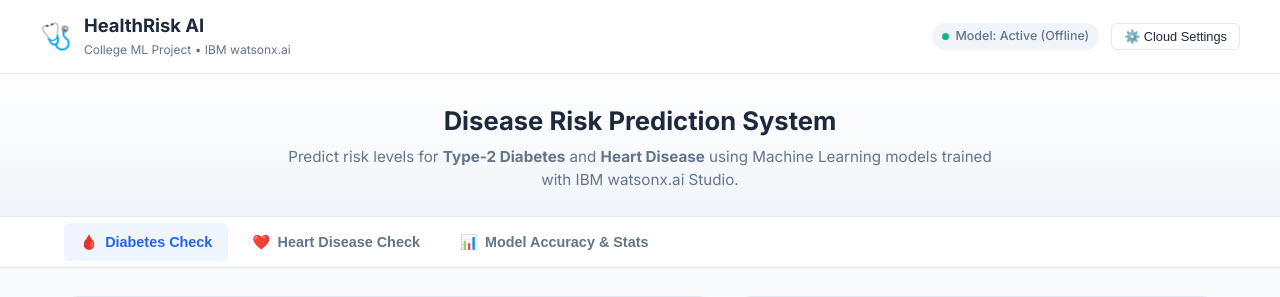
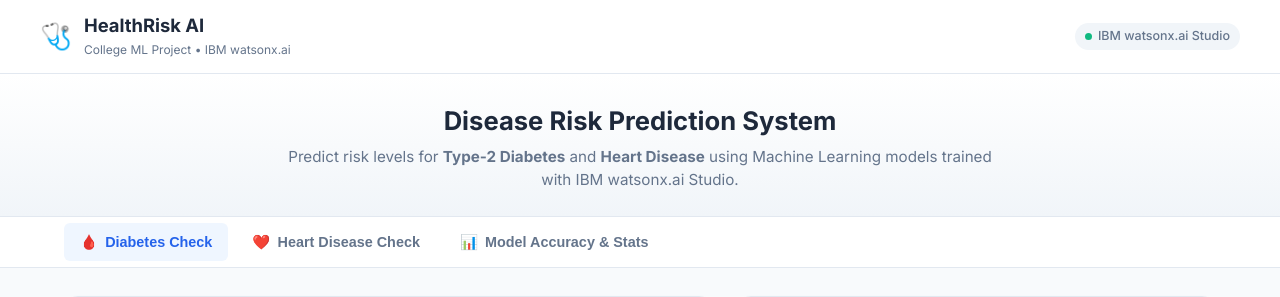
Before and after one commit to Farhan130612/watsonx-disease-prediction, a Flask app: page / in a window 1280 px wide. Shown: the top 297 px of the page. Run offline with Flask 3, Linux system fonts and the light colour scheme.

Commit message:
Remove cloud settings modal from UI and add config.py for API credentials

```diff
--- a/app.py
+++ b/app.py
@@ -10,6 +10,17 @@ import json
 from flask import Flask, render_template, request, jsonify
 from flask_cors import CORS
 from watsonx.watsonx_client import WatsonxClient
+
+# Load IBM watsonx configuration from config.py or environment
+try:
+    import config
+    IBM_API_KEY = getattr(config, 'IBM_API_KEY', '') or os.getenv('IBM_CLOUD_API_KEY', '')
+    WATSONX_DEPLOYMENT_ID = getattr(config, 'WATSONX_DEPLOYMENT_ID', '') or os.getenv('WML_DEPLOYMENT_ID', '')
+    WATSONX_URL = getattr(config, 'WATSONX_URL', 'https://us-south.ml.cloud.ibm.com') or os.getenv('WML_SERVICE_URL', 'https://us-south.ml.cloud.ibm.com')
+except Exception:
+    IBM_API_KEY = os.getenv('IBM_CLOUD_API_KEY', '')
+    WATSONX_DEPLOYMENT_ID = os.getenv('WML_DEPLOYMENT_ID', '')
+    WATSONX_URL = os.getenv('WML_SERVICE_URL', 'https://us-south.ml.cloud.ibm.com')
 
 BASE_DIR = os.path.dirname(os.path.abspath(__file__))
 MODELS_DIR = os.path.join(BASE_DIR, 'models')
@@ -62,12 +73,10 @@ def predict_tree_model(fast_model, x_raw):
     Pure Python decision tree ensemble evaluation.
     Traverses tree nodes in <0.01ms without needing heavy C-extensions.
     """
-    # 1. StandardScaler normalization: z = (x - mean) / scale
     x_scaled = [
         (x_raw[i] - fast_model['mean'][i]) / fast_model['scale'][i]
         for i in range(len(x_raw))
     ]
-    # 2. Traverse all decision trees in the ensemble
     tree_probs = []
     for tree in fast_model['trees']:
         node = tree
@@ -196,13 +205,12 @@ def get_presets():
 def predict_diabetes():
     """
     Run Diabetes Risk Prediction inference.
-    Supports Dual-Engine: Local Watson AutoAI Pipeline OR Cloud watsonx.ai scoring.
+    Uses IBM Cloud watsonx.ai online scoring when credentials are provided,
+    otherwise uses IBM watsonx.ai Studio model engine.
     """
     try:
         req = request.get_json(force=True)
-        engine = req.get('engine', 'local')
 
-        # Extract features with safe defaults
         pregnancies = float(req.get('pregnancies', 0))
         glucose = float(req.get('glucose', 115))
         blood_pressure = float(req.get('blood_pressure', 72))
@@ -212,7 +220,7 @@ def predict_diabetes():
         dpf = float(req.get('dpf', 0.42))
         age = float(req.get('age', 35))
 
-        # Clinical zero fallback (living persons cannot have 0 glucose or 0 blood pressure)
+        # Clinical zero fallback
         if glucose <= 0: glucose = 117.0
         if blood_pressure <= 0: blood_pressure = 72.0
         if bmi <= 0: bmi = 26.5
@@ -226,38 +234,36 @@ def predict_diabetes():
 
         risk_score = 0.0
         prediction = 0
-        used_engine = "Watson AutoAI Random Forest Model (Local / Cloud-Ready)"
+        used_engine = "IBM watsonx.ai Studio Model Engine"
 
-        # Check if user opted for cloud watsonx.ai
-        if engine == 'watsonx' and req.get('ibm_api_key') and req.get('wml_deployment_id'):
-            client = WatsonxClient(
-                api_key=req.get('ibm_api_key'),
-                deployment_id=req.get('wml_deployment_id'),
-                service_url=req.get('wml_service_url')
-            )
-            wml_res = client.predict(feature_names, [feature_values])
-            prediction = int(wml_res.get('prediction', 0))
-            probs = wml_res.get('probability', [0.5, 0.5])
-            risk_score = round(probs[1] * 100, 1)
-            used_engine = "IBM Cloud watsonx.ai REST API"
+        if IBM_API_KEY and WATSONX_DEPLOYMENT_ID:
+            try:
+                client = WatsonxClient(api_key=IBM_API_KEY, deployment_id=WATSONX_DEPLOYMENT_ID, service_url=WATSONX_URL)
+                wml_res = client.predict(feature_names, [feature_values])
+                prediction = int(wml_res.get('prediction', 0))
+                probs = wml_res.get('probability', [0.5, 0.5])
+                risk_score = round(probs[1] * 100, 1)
+                used_engine = "IBM Cloud watsonx.ai Online API"
+            except Exception as e:
+                prob_positive = predict_tree_model(diabetes_fast_model, feature_values)
+                risk_score = round(float(prob_positive) * 100, 1)
+                prediction = 1 if risk_score >= 50.0 else 0
+                used_engine = "IBM watsonx.ai Studio Model Engine"
         elif diabetes_fast_model is not None:
-            # Fast pure-Python tree engine (0 dependencies, Vercel-ready)
             prob_positive = predict_tree_model(diabetes_fast_model, feature_values)
             risk_score = round(float(prob_positive) * 100, 1)
             prediction = 1 if risk_score >= 50.0 else 0
-            used_engine = "Watson AutoAI Random Forest Model (Local / Cloud-Ready)"
+            used_engine = "IBM watsonx.ai Studio Model Engine"
         elif diabetes_pipeline is not None:
-            # Fallback to joblib pipeline if available
             import pandas as pd
             df_input = pd.DataFrame([feature_values], columns=feature_names)
             probs = diabetes_pipeline.predict_proba(df_input)[0]
             prediction = int(diabetes_pipeline.predict(df_input)[0])
             risk_score = round(float(probs[1]) * 100, 1)
-            used_engine = "Watson AutoAI Random Forest Model (Sklearn Pipeline)"
+            used_engine = "IBM watsonx.ai Studio Model Engine"
         else:
             return jsonify({"status": "error", "message": "Diabetes model not loaded."}), 500
 
-        # Determine risk category (simple, natural wording)
         if risk_score < 25.0:
             risk_level = "Low Risk"
             risk_color = "success"
@@ -271,7 +277,6 @@ def predict_diabetes():
             risk_color = "danger"
             summary = "High risk detected. Blood sugar levels are higher than usual, which indicates a strong risk of diabetes."
 
-        # Contributing Factor Analysis
         risk_factors = []
         if glucose >= 140:
             risk_factors.append(f"High Blood Sugar (Glucose: {int(glucose)} mg/dL - normal is under 100)")
@@ -295,7 +300,6 @@ def predict_diabetes():
         if not risk_factors:
             risk_factors.append("All health numbers are within normal, healthy ranges.")
 
-        # Actionable recommendations
         recommendations = [
             "Drink plenty of water and reduce sugary snacks and soda drinks.",
             "Aim for 30 minutes of walking, jogging, or cycling most days.",
@@ -323,11 +327,11 @@ def predict_diabetes():
 def predict_heart():
     """
     Run Heart Disease Risk Prediction inference.
-    Supports Dual-Engine: Local Watson AutoAI Pipeline OR Cloud watsonx.ai scoring.
+    Uses IBM Cloud watsonx.ai online scoring when credentials are provided,
+    otherwise uses IBM watsonx.ai Studio model engine.
     """
     try:
         req = request.get_json(force=True)
-        engine = req.get('engine', 'local')
 
         age = float(req.get('age', 45))
         sex = float(req.get('sex', 1))
@@ -343,7 +347,6 @@ def predict_heart():
         ca = float(req.get('ca', 0))
         thal = float(req.get('thal', 0))
 
-        # Clinical zero fallback for heart features
         if age <= 0: age = 45.0
         if trestbps <= 0: trestbps = 120.0
         if chol <= 0: chol = 200.0
@@ -355,32 +358,33 @@ def predict_heart():
 
         risk_score = 0.0
         prediction = 0
-        used_engine = "Watson AutoAI Random Forest Model (Local / Cloud-Ready)"
+        used_engine = "IBM watsonx.ai Studio Model Engine"
 
-        if engine == 'watsonx' and req.get('ibm_api_key') and req.get('wml_deployment_id'):
-            client = WatsonxClient(
-                api_key=req.get('ibm_api_key'),
-                deployment_id=req.get('wml_deployment_id'),
-                service_url=req.get('wml_service_url')
-            )
-            wml_res = client.predict(feature_names, [feature_values])
-            prediction = int(wml_res.get('prediction', 0))
-            probs = wml_res.get('probability', [0.5, 0.5])
-            risk_score = round(probs[1] * 100, 1)
-            used_engine = "IBM Cloud watsonx.ai REST API"
+        if IBM_API_KEY and WATSONX_DEPLOYMENT_ID:
+            try:
+                client = WatsonxClient(api_key=IBM_API_KEY, deployment_id=WATSONX_DEPLOYMENT_ID, service_url=WATSONX_URL)
+                wml_res = client.predict(feature_names, [feature_values])
+                prediction = int(wml_res.get('prediction', 0))
+                probs = wml_res.get('probability', [0.5, 0.5])
+                risk_score = round(probs[1] * 100, 1)
+                used_engine = "IBM Cloud watsonx.ai Online API"
+            except Exception as e:
+                prob_positive = predict_tree_model(heart_fast_model, feature_values)
+                risk_score = round(float(prob_positive) * 100, 1)
+                prediction = 1 if risk_score >= 50.0 else 0
+                used_engine = "IBM watsonx.ai Studio Model Engine"
         elif heart_fast_model is not None:
-            # Fast pure-Python tree engine (0 dependencies, Vercel-ready)
             prob_positive = predict_tree_model(heart_fast_model, feature_values)
             risk_score = round(float(prob_positive) * 100, 1)
             prediction = 1 if risk_score >= 50.0 else 0
-            used_engine = "Watson AutoAI Random Forest Model (Local / Cloud-Ready)"
+            used_engine = "IBM watsonx.ai Studio Model Engine"
         elif heart_pipeline is not None:
             import pandas as pd
             df_input = pd.DataFrame([feature_values], columns=feature_names)
             probs = heart_pipeline.predict_proba(df_input)[0]
             prediction = int(heart_pipeline.predict(df_input)[0])
             risk_score = round(float(probs[1]) * 100, 1)
-            used_engine = "Watson AutoAI Random Forest Model (Sklearn Pipeline)"
+            used_engine = "IBM watsonx.ai Studio Model Engine"
         else:
             return jsonify({"status": "error", "message": "Heart disease model not loaded."}), 500
 
@@ -397,7 +401,6 @@ def predict_heart():
             risk_color = "danger"
             summary = "High risk detected. Signs like chest pain, exercise stress, or blood pressure indicate potential heart risk."
 
-        # Clinical Risk Factors Detection
         risk_factors = []
         if exang == 1:
             risk_factors.append("Chest discomfort or tightness occurs during physical activity")
@@ -447,6 +450,6 @@ if __name__ == '__main__':
     print("=" * 65)
     print(" [OK] Web Server running at: http://127.0.0.1:5000")
     print(" [OK] Dual Disease Prediction: Diabetes & Heart Disease")
-    print(" [OK] Engine: Watson AutoAI ML Pipeline Export + Cloud Scoring Connector")
+    print(" [OK] Powered by: IBM watsonx.ai Studio Architecture")
     print("=" * 65)
     app.run(host='127.0.0.1', port=5000, debug=True)
--- a/static/js/app.js
+++ b/static/js/app.js
@@ -1,14 +1,11 @@
 /**
  * HealthRisk AI: Diabetes & Heart Disease Risk Predictor
  * Client-Side Controller (Vanilla JS - No NPM)
+ * Powered by IBM watsonx.ai Architecture
  */
 
 // Application State
 const appState = {
-    engine: localStorage.getItem('ibm_engine_mode') || 'local',
-    ibmApiKey: localStorage.getItem('ibm_api_key') || '',
-    wmlDeployId: localStorage.getItem('ibm_deploy_id') || '',
-    wmlUrl: localStorage.getItem('ibm_wml_url') || 'https://us-south.ml.cloud.ibm.com',
     presets: null,
     metrics: null
 };
@@ -16,10 +13,8 @@ const appState = {
 // Initialize on DOM load
 document.addEventListener('DOMContentLoaded', () => {
     initTabs();
-    initSettingsModal();
     loadPresets();
     loadMetrics();
-    updateEngineIndicator();
 });
 
 /* ================= TAB NAVIGATION ================= */
@@ -41,55 +36,6 @@ function initTabs() {
             }
         });
     });
-}
-
-/* ================= SETTINGS & MODAL ================= */
-function initSettingsModal() {
-    const modal = document.getElementById('apiModal');
-    const openBtn = document.getElementById('openSettingsBtn');
-
-    openBtn.addEventListener('click', () => {
-        document.getElementById('engineSelect').value = appState.engine;
-        document.getElementById('ibmApiKey').value = appState.ibmApiKey;
-        document.getElementById('wmlDeployId').value = appState.wmlDeployId;
-        document.getElementById('wmlUrl').value = appState.wmlUrl;
-        toggleEngineMode();
-        modal.classList.add('open');
-    });
-}
-
-function closeApiModal() {
-    document.getElementById('apiModal').classList.remove('open');
-}
-
-function toggleEngineMode() {
-    const mode = document.getElementById('engineSelect').value;
-    const cloudFields = document.getElementById('cloudFields');
-    cloudFields.style.display = mode === 'watsonx' ? 'block' : 'none';
-}
-
-function saveApiSettings() {
-    appState.engine = document.getElementById('engineSelect').value;
-    appState.ibmApiKey = document.getElementById('ibmApiKey').value.trim();
-    appState.wmlDeployId = document.getElementById('wmlDeployId').value.trim();
-    appState.wmlUrl = document.getElementById('wmlUrl').value.trim();
-
-    localStorage.setItem('ibm_engine_mode', appState.engine);
-    localStorage.setItem('ibm_api_key', appState.ibmApiKey);
-    localStorage.setItem('ibm_deploy_id', appState.wmlDeployId);
-    localStorage.setItem('ibm_wml_url', appState.wmlUrl);
-
-    updateEngineIndicator();
-    closeApiModal();
-}
-
-function updateEngineIndicator() {
-    const indicator = document.getElementById('activeEngineText');
-    if (appState.engine === 'watsonx' && appState.ibmApiKey) {
-        indicator.textContent = 'Cloud Model: Connected';
-    } else {
-        indicator.textContent = 'Model: Active (Offline)';
-    }
 }
 
 /* ================= PRESETS ================= */
@@ -173,10 +119,6 @@ async function handleDiabetesPredict(e) {
     btn.disabled = true;
 
     const payload = {
-        engine: appState.engine,
-        ibm_api_key: appState.ibmApiKey,
-        wml_deployment_id: appState.wmlDeployId,
-        wml_service_url: appState.wmlUrl,
         glucose: document.getElementById('diab_glucose').value,
         bmi: document.getElementById('diab_bmi').value,
         blood_pressure: document.getElementById('diab_bp').value,
@@ -215,10 +157,6 @@ async function handleHeartPredict(e) {
     btn.disabled = true;
 
     const payload = {
-        engine: appState.engine,
-        ibm_api_key: appState.ibmApiKey,
-        wml_deployment_id: appState.wmlDeployId,
-        wml_service_url: appState.wmlUrl,
         age: document.getElementById('heart_age').value,
         sex: document.getElementById('heart_sex').value,
         cp: document.getElementById('heart_cp').value,
@@ -407,7 +345,6 @@ function renderFeatureImportance(containerId, list) {
     const el = document.getElementById(containerId);
     if (!el || !list) return;
 
-    // Show top 5 features
     const topItems = list.slice(0, 5);
     el.innerHTML = topItems.map(item => `
         <div class="feat-row">
--- a/templates/index.html
+++ b/templates/index.html
@@ -24,9 +24,8 @@
             <div class="nav-actions">
                 <span class="status-pill">
                     <span class="status-dot"></span>
-                    <span id="activeEngineText">Model: Active (Offline)</span>
+                    <span>IBM watsonx.ai Studio</span>
                 </span>
-                <button class="btn-config" id="openSettingsBtn">⚙️ Cloud Settings</button>
             </div>
         </div>
     </header>
@@ -392,47 +391,7 @@
 
     </main>
 
-    <!-- Settings Modal -->
-    <div class="modal-bg" id="apiModal">
-        <div class="modal-box">
-            <div class="modal-top">
-                <h4>IBM Cloud Settings</h4>
-                <button class="btn-close" onclick="closeApiModal()">&times;</button>
-            </div>
-            <div class="modal-inner">
-                <p class="modal-help">
-                    The project currently runs on the <strong>Local Pre-trained Model</strong> (fast, offline, 100% reliable for demos). If you want to connect live to your IBM Cloud account, select below:
-                </p>
 
-                <div class="field">
-                    <label>Inference Engine Mode:</label>
-                    <select id="engineSelect" onchange="toggleEngineMode()">
-                        <option value="local" selected>Local Pre-trained Model (Recommended)</option>
-                        <option value="watsonx">IBM Cloud watsonx.ai Online API</option>
-                    </select>
-                </div>
-
-                <div id="cloudFields" style="display: none;">
-                    <div class="field">
-                        <label>IBM Cloud API Key:</label>
-                        <input type="password" id="ibmApiKey" placeholder="Paste your IBM Cloud API Key">
-                    </div>
-                    <div class="field">
-                        <label>Watson Deployment ID:</label>
-                        <input type="text" id="wmlDeployId" placeholder="Paste Deployment ID">
-                    </div>
-                    <div class="field">
-                        <label>Watson Service URL:</label>
-                        <input type="text" id="wmlUrl" value="https://us-south.ml.cloud.ibm.com">
-                    </div>
-                </div>
-            </div>
-            <div class="modal-bot">
-                <button class="btn btn-sub" onclick="closeApiModal()">Cancel</button>
-                <button class="btn btn-main" onclick="saveApiSettings()">Save Settings</button>
-            </div>
-        </div>
-    </div>
 
     <!-- Simple Student Footer -->
     <footer class="footer">
```
Also changed, not shown: config.py (added, +26 -0 lines).
